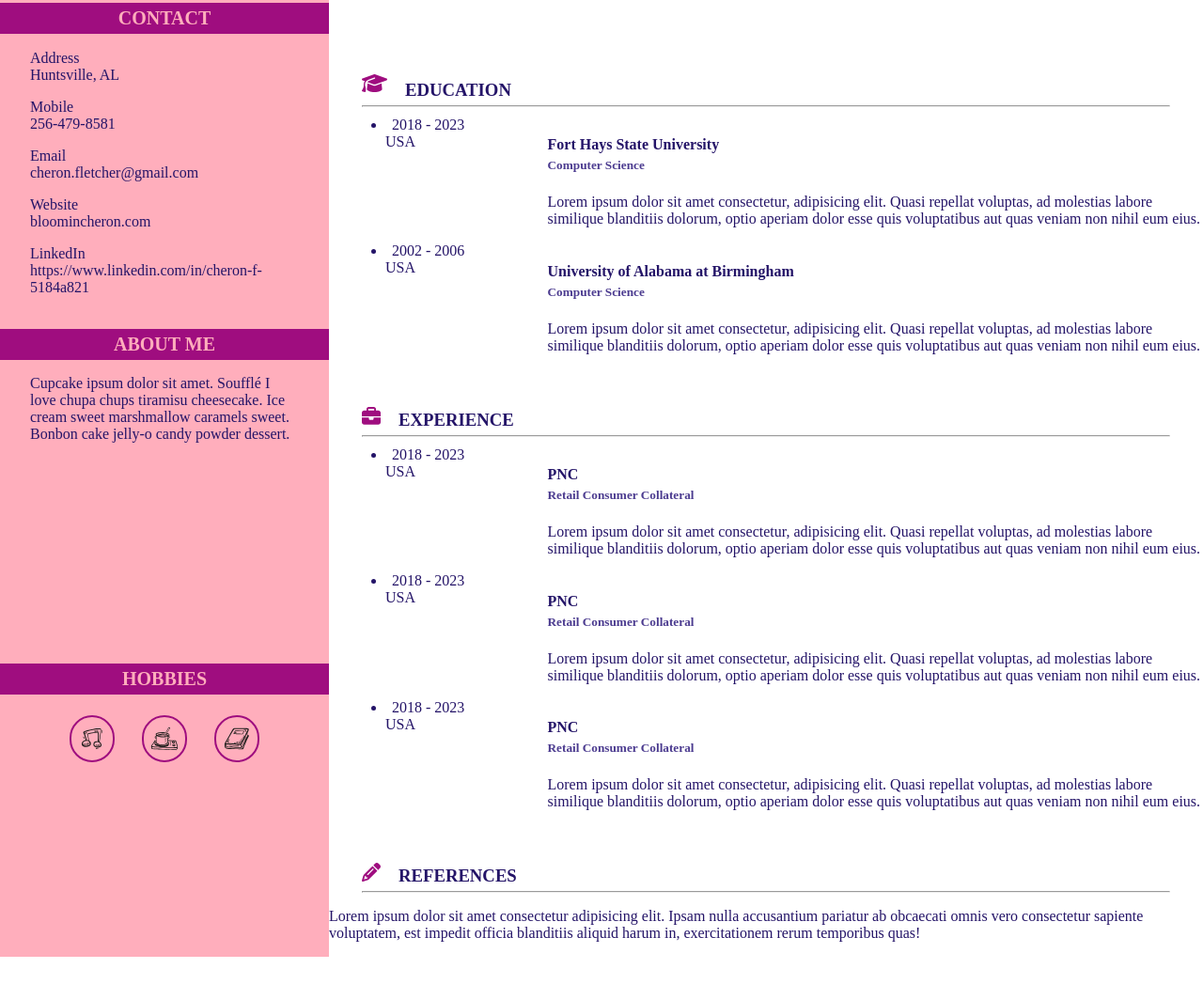
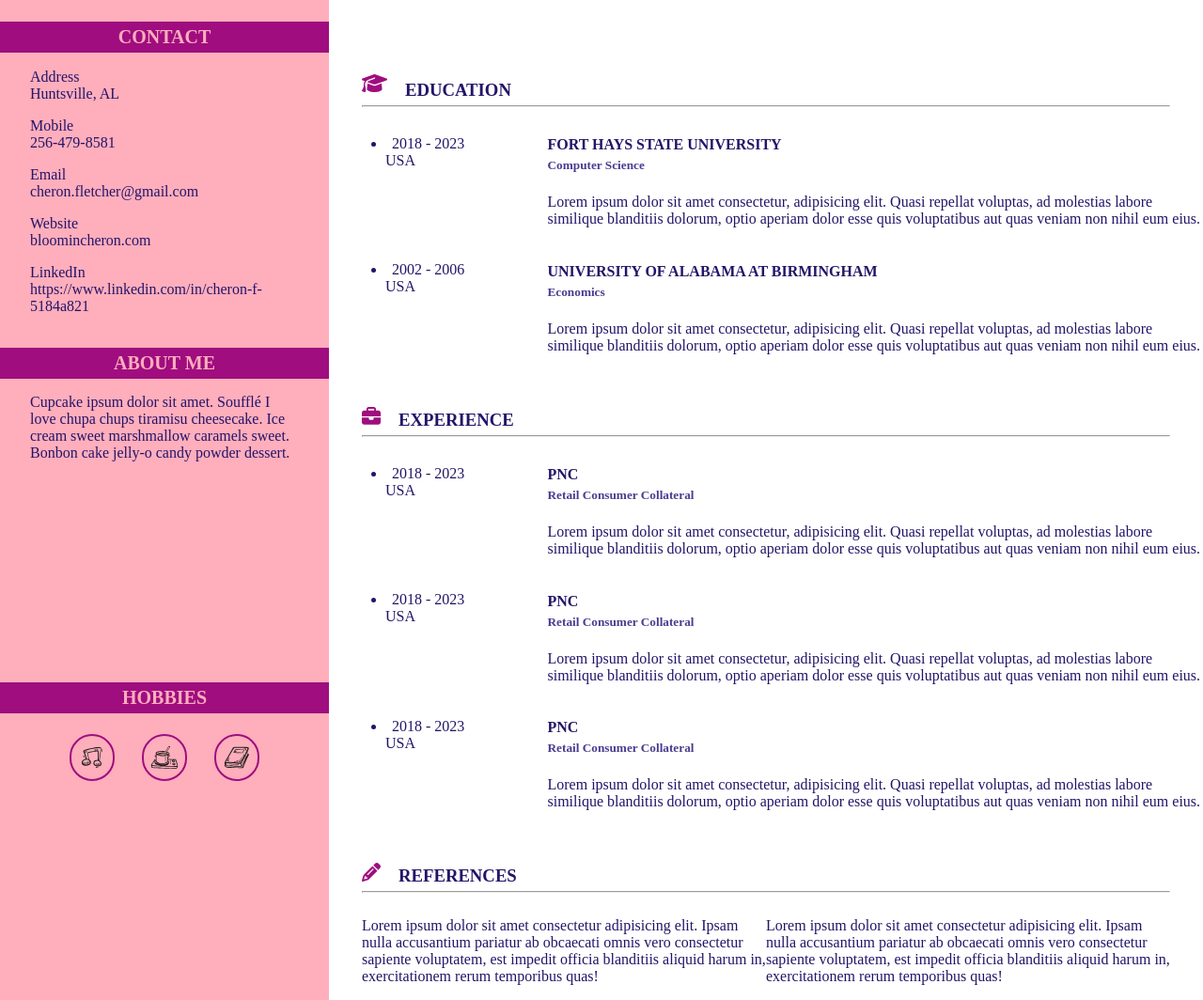
Before and after one commit to cflet/cflet.github.io, a plain HTML site: page index.html in a window 1280 px wide. Shown: the part 187-1251 px from the top of the page at 94% size. Before the commit the page ends 1205 px from the top, so only its background shows below. Drawn offline with Linux system fonts and the light colour scheme.

Commit message:
format reference section

```diff
--- a/index.html
+++ b/index.html
@@ -11,7 +11,7 @@
 
 <body class="container-page">
     <section class="section">
-        <img class="profilepic" src="images/profilepic.jpeg" alt="picture of Cheron" width="110" height="110">
+        <img class="profilepic" src="images/profilepic.jpeg" alt="picture of Cheron" width="130" height="130">
         <h1>CONTACT</h1>
         <address class="address">
             <p>Address<br>
@@ -56,7 +56,7 @@
             </div>
 
             <div>
-                <h4>Fort Hays State University</h4>
+                <h4>FORT HAYS STATE UNIVERSITY</h4>
                 <h5>Computer Science</h5>
                 <p>Lorem ipsum dolor sit amet consectetur, adipisicing elit. Quasi repellat voluptas, ad molestias
                     labore
@@ -72,8 +72,8 @@
             </div>
 
             <div>
-                <h4>University of Alabama at Birmingham</h4>
-                <h5>Computer Science</h5>
+                <h4>UNIVERSITY OF ALABAMA AT BIRMINGHAM</h4>
+                <h5>Economics</h5>
                 <p>Lorem ipsum dolor sit amet consectetur, adipisicing elit. Quasi repellat voluptas, ad molestias
                     labore
                     similique blanditiis dolorum, optio aperiam dolor esse quis voluptatibus aut quas veniam non nihil
@@ -139,20 +139,28 @@
                     eius.
                 </p>
             </div>
-
-
-
         </div>
-
 
 
         <img class="main-icons" src="images/pencil.svg" alt="picture of pencil" width="20" height="20">
         <h3 class="main-headers">REFERENCES</h3>
         <hr class="full-line">
-        <p> Lorem ipsum dolor sit amet consectetur adipisicing elit. Ipsam nulla accusantium pariatur ab obcaecati omnis
-            vero consectetur sapiente voluptatem, est impedit officia blanditiis aliquid harum in, exercitationem rerum
-            temporibus quas!
-        </p>
+
+        <div class="references">
+            <p> Lorem ipsum dolor sit amet consectetur adipisicing elit. Ipsam nulla accusantium pariatur ab obcaecati
+                omnis
+                vero consectetur sapiente voluptatem, est impedit officia blanditiis aliquid harum in, exercitationem
+                rerum
+                temporibus quas!
+            </p>
+            <p> Lorem ipsum dolor sit amet consectetur adipisicing elit. Ipsam nulla accusantium pariatur ab obcaecati
+                omnis
+                vero consectetur sapiente voluptatem, est impedit officia blanditiis aliquid harum in, exercitationem
+                rerum
+                temporibus quas!
+            </p>
+        </div>
+
     </main>
 
 </body>
--- a/styles.css
+++ b/styles.css
@@ -21,7 +21,7 @@ body {
 }
 
 .profilepic {
-    border-radius: 50px;
+    border-radius: 60px;
     margin: 40px auto 40px;
     display: block;
     border: 2px solid #9F0D7F;
@@ -114,7 +114,7 @@ svg {
 .education li,
 .experience li {
     list-style-position: inside;
-    margin-left: 45px;
+    margin: 20px 0 0 45px;
 }
 
 .education h4,
@@ -139,3 +139,9 @@ svg {
     display: grid;
     grid-template-columns: 25% 75%;
 }
+
+.references {
+    display: grid;
+    grid-template-columns: 1fr 1fr;
+    margin: 0 35px 0;
+}
```
